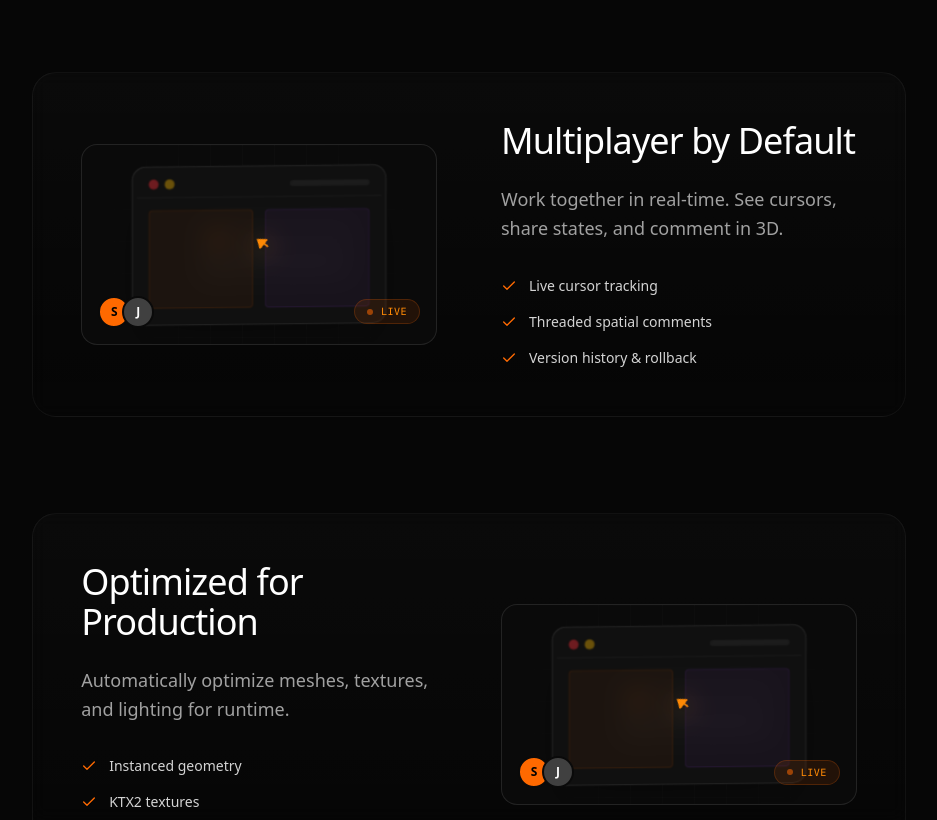
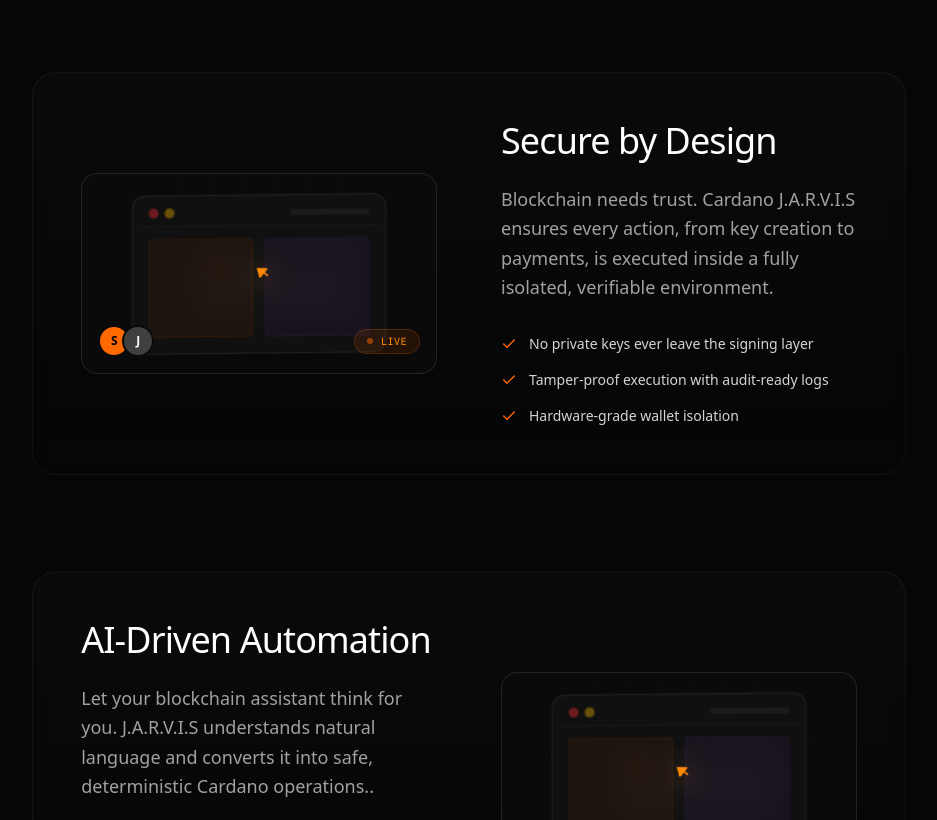
Before and after one commit to Adidem23/Cardano_J.A.R.V.I.S, a React app in the folder frontend/: page / in a window 1280 px wide. Shown: the part 1980-2800 px from the top of the page, without its empty margins (171-1108 px from the left). Built offline with nearby package versions, Linux system fonts and the light colour scheme; the HTML template or start-up script is replaced by a standard one.

Commit message:
TestimonialsAdd

```diff
--- a/frontend/src/components/custom/Features/data.ts
+++ b/frontend/src/components/custom/Features/data.ts
@@ -1,35 +1,35 @@
 export const FEATURES = [
   {
     id: "multiplayer",
-    title: "Multiplayer by Default",
+    title: "Secure by Design",
     description:
-      "Work together in real-time. See cursors, share states, and comment in 3D.",
+      "Blockchain needs trust. Cardano J.A.R.V.I.S ensures every action, from key creation to payments, is executed inside a fully isolated, verifiable environment.",
     bullets: [
-      "Live cursor tracking",
-      "Threaded spatial comments",
-      "Version history & rollback",
+      "No private keys ever leave the signing layer",
+      "Tamper-proof execution with audit-ready logs",
+      "Hardware-grade wallet isolation",
     ],
   },
   {
     id: "production",
-    title: "Optimized for Production",
+    title: "AI-Driven Automation",
     description:
-      "Automatically optimize meshes, textures, and lighting for runtime.",
+      "Let your blockchain assistant think for you. J.A.R.V.I.S understands natural language and converts it into safe, deterministic Cardano operations..",
     bullets: [
-      "Instanced geometry",
-      "KTX2 textures",
-      "Baked lighting performance",
+      "NLP → Cardano CLI abstraction",
+      "Smart decision routing using LangGraph",
+      "Automatic fee calculation & validation",
     ],
   },
   {
     id: "multiplayer",
-    title: "Multiplayer by Default",
+    title: "Voice-Native Experience",
     description:
-      "Work together in real-time. See cursors, share states, and comment in 3D.",
+      "Interact with Cardano the way you speak. No CLI, no complexity — just commands that feel human.",
     bullets: [
-      "Live cursor tracking",
-      "Threaded spatial comments",
-      "Version history & rollback",
+      "Real-time speech-to-intent mapping",
+      "Voice-triggered wallet management",
+      "Seamless execution on preprod testnet",
     ],
   },
 ]
--- a/frontend/src/components/custom/Testimonials.tsx
+++ b/frontend/src/components/custom/Testimonials.tsx
@@ -19,36 +19,36 @@
 
 const METRIC_TESTIMONIALS: MetricTestimonial[] = [
   {
-    metric: "12",
-    metricSuffix: "x",
+    metric: "98",
+    metricSuffix: "%",
     accent: "orange",
     headline:
-      "Increase in transaction throughput after migrating to Nebula L2 rollups.",
+      "Reduction in manual wallet operations during testing.",
     quote:
-      "We needed a scalable infrastructure that didn't compromise on decentralization. Nebula delivered exactly that. Our gas fees dropped by 90% overnight while maintaining instant finality.",
+      "We replaced our entire QA pipeline with J.A.R.V.I.S automation. Mnemonics, keys, balances, transactions — everything is now handled autonomously with near-zero human involvement.",
     name: "Elena Rodriguez",
     role: "Lead Protocol Eng, Uniswap",
     initials: "ER",
   },
   {
-    metric: "50",
-    metricSuffix: "ms",
+    metric: "3.2",
+    metricSuffix: "x",
     accent: "red",
-    headline: "Latency achieved for cross-chain message propagation.",
+    headline: "Faster contract interaction & query execution.",
     quote:
-      "The speed of Nebula's bridge infrastructure is unmatched. We can now settle transactions across multiple rollups almost instantaneously, a game changer for our users.",
+      "Fetching contract data used to take multiple tools and scripts. J.A.R.V.I.S now parses, retrieves, and validates everything in one flow — it completely streamlined our dev environment.",
     name: "Sarah Jenkins",
     role: "PM, Optimism",
     initials: "SJ",
   },
   {
-    metric: "99",
-    metricSuffix: "%",
+    metric: "0.4",
+    metricSuffix: "s",
     accent: "blue",
     headline:
-      "Uptime guaranteed with our decentralized sequencer network.",
+      "Average time to generate & validate a full transaction.",
     quote:
-      "Migrating our DEX to Nebula's rollup infrastructure was seamless. We've seen zero downtime in 18 months of operation, even during peak network congestion.",
+      "The agent-based workflow is game-changing. Our dApp can now build, sign, and broadcast transactions without touching the CLI. It's faster than any in-house scripts we've ever built.",
     name: "James Wu",
     role: "Core Dev, Arbitrum",
     initials: "JW",
@@ -193,22 +193,19 @@
             <div className="relative flex items-baseline gap-4">
               <div className="flex items-baseline gap-1">
                 <span className="text-5xl font-semibold tracking-tight text-white">
-                  14
+                  120
                 </span>
                 <span className="text-xs uppercase tracking-[0.2em] text-zinc-500">
-                  ms
+                  x
                 </span>
               </div>
               <p className="text-sm sm:text-base text-zinc-200">
-                Global latency reduction on edge nodes.
+                Faster testnet automation for developers.
               </p>
             </div>
 
             <p className="relative mt-8 text-sm sm:text-base leading-relaxed text-zinc-300">
-              &quot;From branding to execution, the Nebula API suite is
-              flawless. The latency on our oracle updates dropped
-              significantly, giving us a competitive edge in high-frequency
-              markets.&quot;
+              &quot;.J.A.R.V.I.S removed 90% of our manual wallet ops. Creating addresses, signing TXs, querying balances — everything is instant now. Our developer velocity skyrocketed.&quot;
             </p>
 
             <div className="relative mt-8 flex items-center justify-between">
@@ -241,9 +238,7 @@
                   </div>
                 </div>
                 <p className="text-sm leading-relaxed text-zinc-300">
-                  &quot;Their animation work took our product videos to the next
-                  level. The team truly understands user experience and
-                  storytelling.&quot;
+                  &quot;The voice automation blew our minds. Saying ‘send 5 ADA to Treasury’ and watching it craft the full transaction safely — that’s the future of blockchain UX.&quot;
                 </p>
                 <div className="mt-6 flex items-center gap-3">
                   <Avatar className="h-8 w-8 border border-white/10">
@@ -272,9 +267,7 @@
                   </div>
                 </div>
                 <p className="text-sm leading-relaxed text-zinc-800">
-                  &quot;The team nailed our MVP design with a fast turnaround
-                  and incredible attention to detail. The final product felt
-                  polished and professional.&quot;
+                  &quot;Their architecture around DID-secured payments is the cleanest implementation I’ve seen. The agent handles identity, signing, and orchestration with zero friction.&quot;
                 </p>
                 <div className="mt-6 flex items-center justify-between">
                   <div className="flex items-center gap-3">
```
